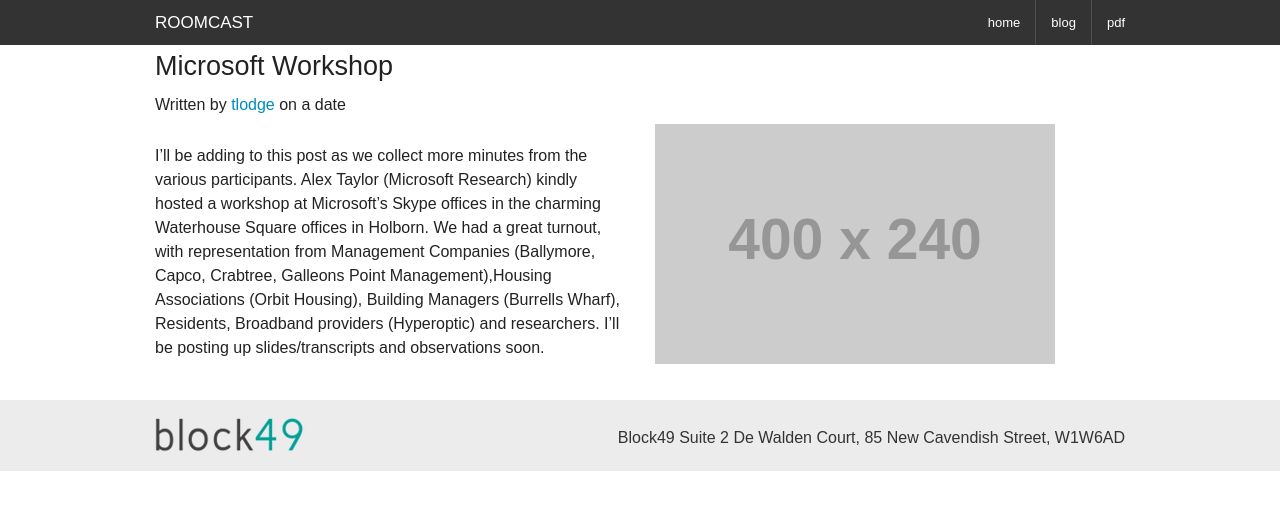
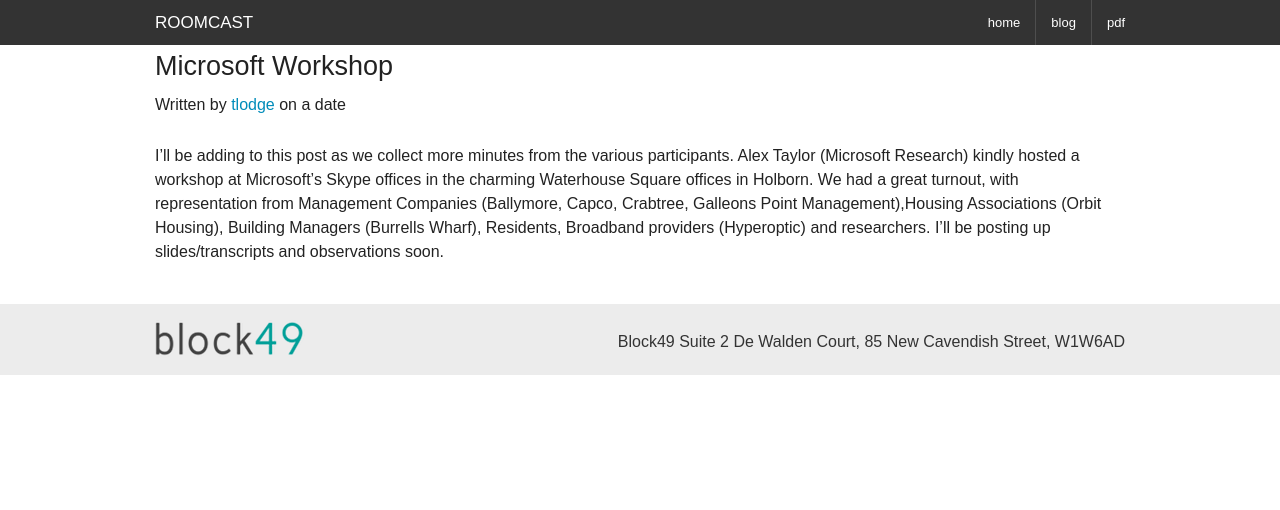
Before and after one commit to tlodge/roomcast.website, a Jekyll site: the page built from _posts/2014-07-17-microsoft-workshop.md, in a window 1280 px wide. Shown: the top 510 px of the page. Built offline with Jekyll 4.4.1, drawn with Linux system fonts in a browser that asks for light colours.

Commit message:
added blogs

```diff
--- a/_layouts/post.html
+++ b/_layouts/post.html
@@ -10,11 +10,8 @@
         </div>
       </div>
       <div class="row">
-        <div class="large-5 columns">
+        <div class="large-10 columns">
           <p> {{content}} </p>
-        </div>
-        <div class="large-5 columns">
-          <img src="http://placehold.it/400x240&text=[img]"/>
         </div>
       </div>
   </article>
```
Also changed, not shown: _posts/2015-05-07-store-a-building.md (+1 -1 lines).
